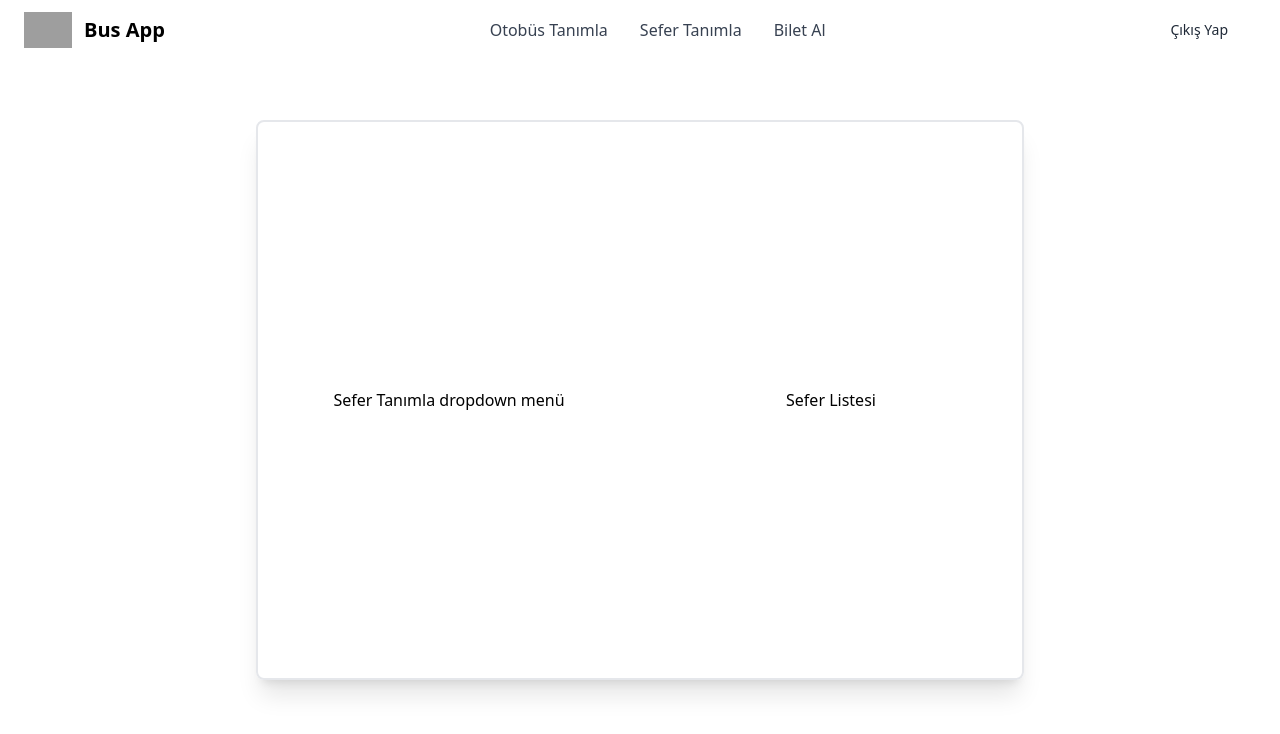
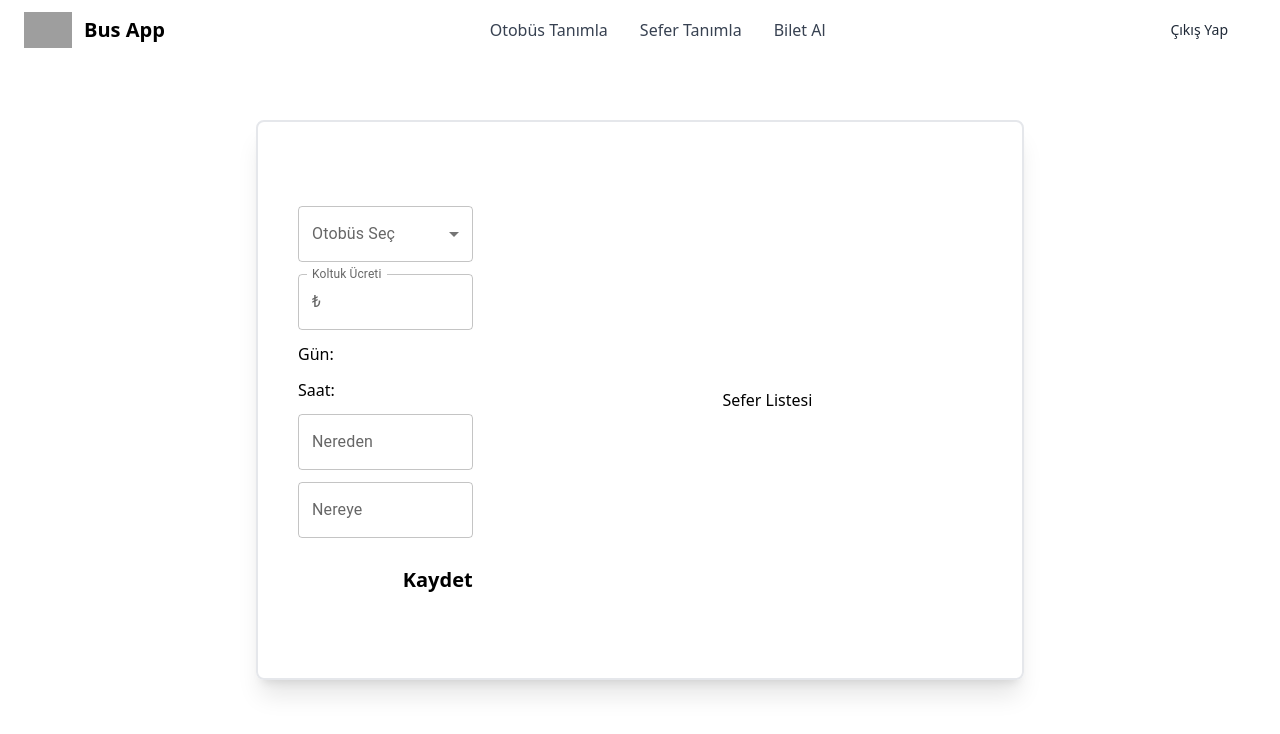
Before and after one commit to cenkSengunlu/bus-app, a Next.js app: page /defineVoyage in a window 1280 px wide. Shown: the top 734 px of the page. Built offline with nearby package versions, Linux system fonts and the light colour scheme; grey boxes are pictures that could not be loaded.

Commit message:
edit buy ticket page

```diff
--- /dev/null
+++ b/components/inputs/AmountInput.tsx
@@ -0,0 +1,31 @@
+import {
+  FormControl,
+  InputLabel,
+  OutlinedInput,
+  InputAdornment,
+} from "@mui/material";
+import React from "react";
+
+const AmountInput = ({
+  title,
+  value,
+  setValue,
+}: {
+  title: string;
+  value: string;
+  setValue: React.Dispatch<React.SetStateAction<string>>;
+}) => {
+  return (
+    <FormControl fullWidth>
+      <InputLabel htmlFor="outlined-adornment-amount">{title}</InputLabel>
+      <OutlinedInput
+        id="outlined-adornment-amount"
+        startAdornment={<InputAdornment position="start">₺</InputAdornment>}
+        label={title}
+        onChange={(e) => setValue(e.target.value)}
+      />
+    </FormControl>
+  );
+};
+
+export default AmountInput;
--- /dev/null
+++ b/components/inputs/StandartTextInput.tsx
@@ -0,0 +1,24 @@
+import { TextField } from "@mui/material";
+import React from "react";
+
+const StandartTextInput = ({
+  title,
+  value,
+  setValue,
+}: {
+  title: string;
+  value: string;
+  setValue: React.Dispatch<React.SetStateAction<string>>;
+}) => {
+  return (
+    <TextField
+      id="outlined-basic"
+      label={title}
+      variant="outlined"
+      value={value}
+      onChange={(e) => setValue(e.target.value)}
+    />
+  );
+};
+
+export default StandartTextInput;
--- /dev/null
+++ b/components/selectMenus/SelectBus.tsx
@@ -0,0 +1,30 @@
+import { FormControl, InputLabel, Select, MenuItem } from "@mui/material";
+
+import React from "react";
+
+const SelectBus = ({
+  bus,
+  setBus,
+}: {
+  bus: string;
+  setBus: React.Dispatch<React.SetStateAction<string>>;
+}) => {
+  return (
+    <FormControl fullWidth>
+      <InputLabel id="demo-simple-select-label">Otobüs Seç</InputLabel>
+      <Select
+        labelId="demo-simple-select-label"
+        id="demo-simple-select"
+        value={bus}
+        label="Otobüs Seç"
+        onChange={(e) => setBus(e.target.value)}
+      >
+        <MenuItem value={10}>Ten</MenuItem>
+        <MenuItem value={20}>Twenty</MenuItem>
+        <MenuItem value={30}>Thirty</MenuItem>
+      </Select>
+    </FormControl>
+  );
+};
+
+export default SelectBus;
--- a/pages/buyTicket.tsx
+++ b/pages/buyTicket.tsx
@@ -2,8 +2,15 @@ import React from "react";
 
 const buyTicket = () => {
   return (
-    <div className="w-full h-screen flex items-center justify-center">
-      Bilet Al
+    <div className="w-screen h-screen flex items-center justify-center">
+      <div className="h-[70vh] w-[60%] mx-auto rounded-lg shadow-xl border-2 grid grid-cols-6">
+        <div className="w-full flex items-center justify-center rounded-l-lg px-24 col-span-4">
+          <div>Bilet Al Detay</div>
+        </div>
+        <div className="w-full flex items-center justify-center rounded-r-lg col-span-2">
+          Bilet Al Otobüs
+        </div>
+      </div>
     </div>
   );
 };
--- a/pages/defineBus.tsx
+++ b/pages/defineBus.tsx
@@ -2,8 +2,15 @@ import React from "react";
 
 const defineBus = () => {
   return (
-    <div className="w-full h-screen flex items-center justify-center">
-      Otobüs Tanımla
+    <div className="w-screen h-screen flex items-center justify-center">
+      <div className="h-[70vh] w-[60%] mx-auto rounded-lg shadow-xl border-2 grid grid-cols-2">
+        <div className="w-full flex items-center justify-center rounded-r-lg">
+          Otobüs Tanımla Select Menu
+        </div>
+        <div className="w-full flex items-center justify-center rounded-r-lg">
+          Otobüs Tanımla Otobüs Oluştur
+        </div>
+      </div>
     </div>
   );
 };
--- a/pages/defineVoyage.tsx
+++ b/pages/defineVoyage.tsx
@@ -1,13 +1,38 @@
 import React from "react";
+import { Box, TextField } from "@mui/material";
+import SelectBus from "../components/selectMenus/SelectBus";
+import StandartTextInput from "../components/inputs/StandartTextInput";
+import AmountInput from "../components/inputs/AmountInput";
 
 const defineVoyage = () => {
+  const [bus, setBus] = React.useState("");
+  const [where, setWhere] = React.useState("");
+  const [to, setTo] = React.useState("");
+  const [amount, setAmount] = React.useState("");
   return (
     <div className="w-screen h-screen flex items-center justify-center">
-      <div className="h-[70vh] w-[60%] mx-auto rounded-lg shadow-xl border-2 grid grid-cols-2">
-        <div className="w-full flex items-center justify-center rounded-l-lg">
-          Sefer Tanımla dropdown menü
+      <div className="h-[70vh] w-[60%] mx-auto rounded-lg shadow-xl border-2 grid grid-cols-6">
+        <div className="w-full flex flex-col items-end justify-center rounded-l-lg px-10 col-span-2">
+          <div className="flex flex-col w-full space-y-3">
+            <SelectBus bus={bus} setBus={setBus} />
+            <AmountInput
+              title="Koltuk Ücreti"
+              value={amount}
+              setValue={setAmount}
+            />
+            <div>Gün:</div>
+            <div>Saat:</div>
+
+            <StandartTextInput
+              title="Nereden"
+              value={where}
+              setValue={setWhere}
+            />
+            <StandartTextInput title="Nereye" value={to} setValue={setTo} />
+          </div>
+          <button className="text-xl font-semibold mt-7">Kaydet</button>
         </div>
-        <div className="w-full flex items-center justify-center rounded-r-lg">
+        <div className="w-full flex items-center justify-center rounded-r-lg col-span-4">
           Sefer Listesi
         </div>
       </div>
```
